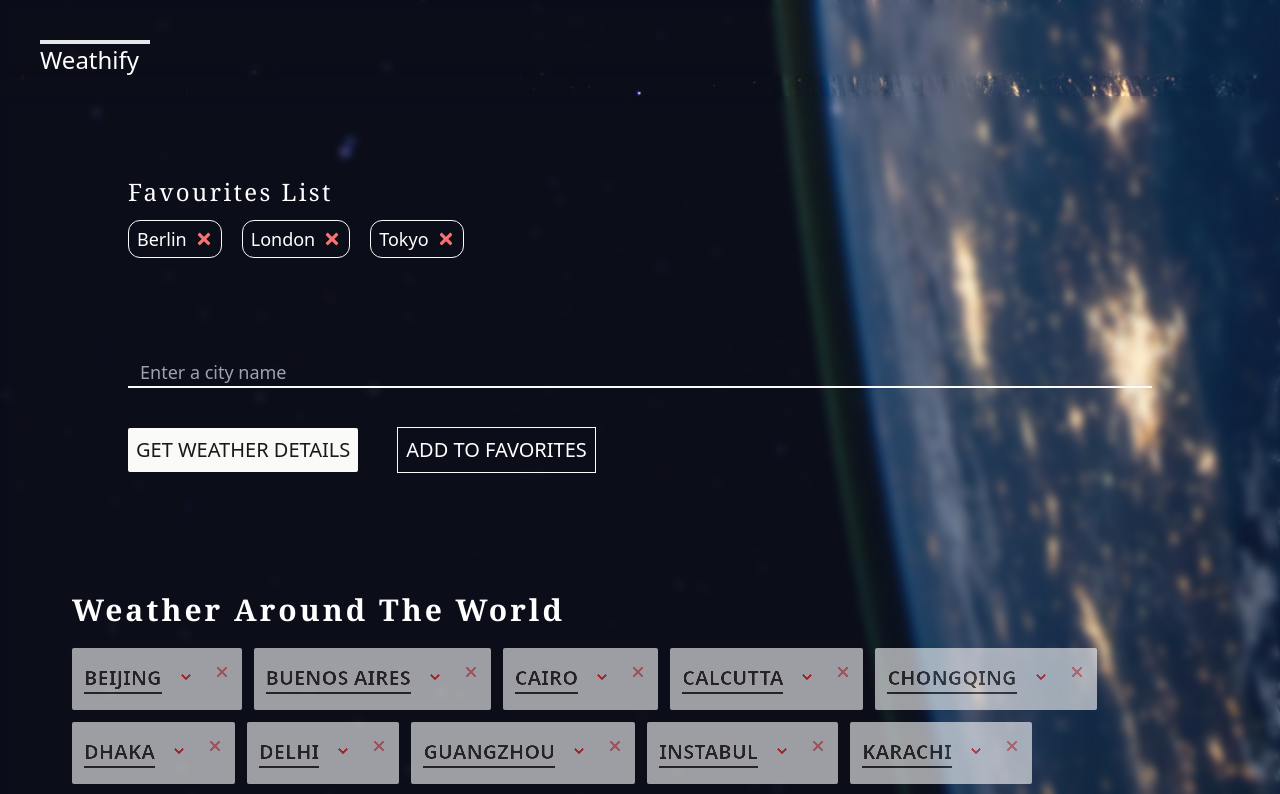
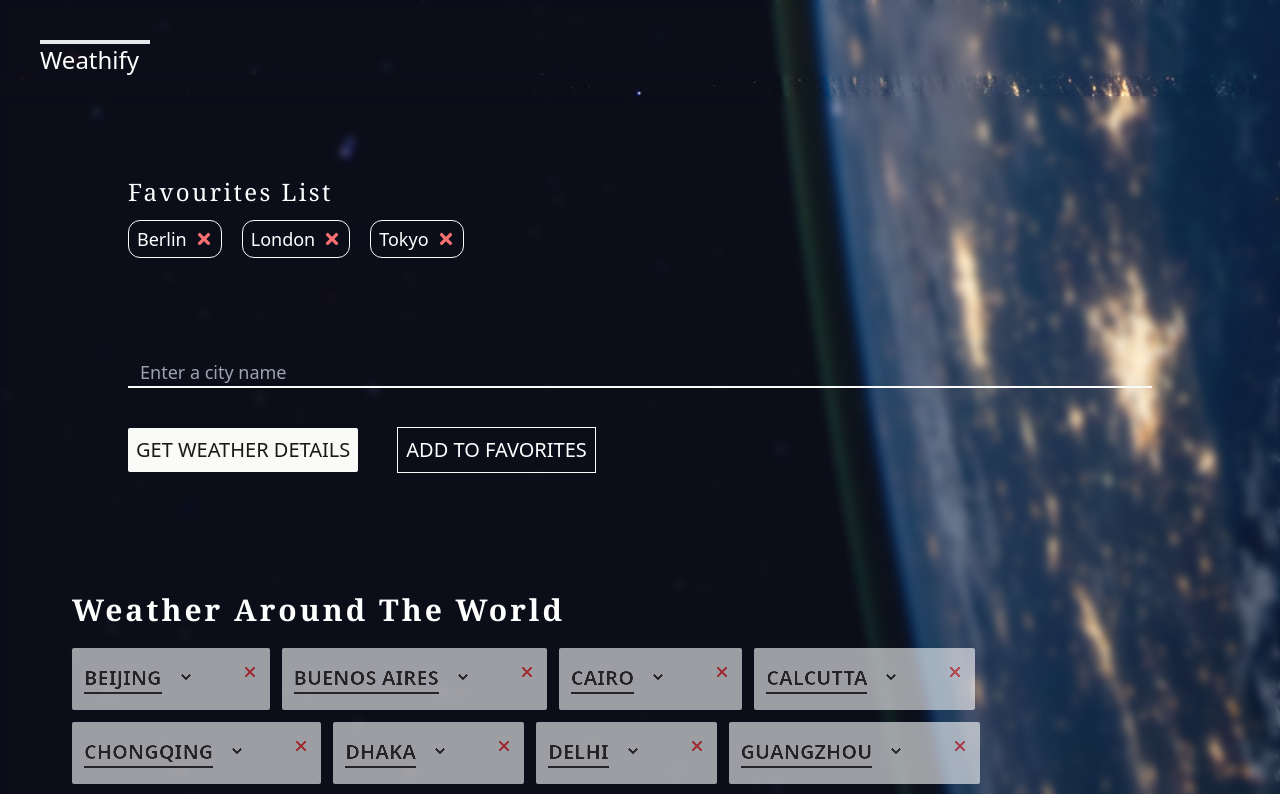
Before and after one commit to Riri202/weathify, a React (Create React App) app: page / in a window 1280 px wide. Shown: the top 794 px of the page. Built offline with nearby package versions, Linux system fonts and the light colour scheme; no server answers.

Commit message:
style: fix space between

```diff
--- a/src/components/LargestCities.tsx
+++ b/src/components/LargestCities.tsx
@@ -57,17 +57,17 @@ export const  LargestCities: React.FC<LargestCitiesProps> = ({setCity, tempData,
         <div className='flex flex-col md:flex-row md:flex-wrap w-[80vw] md:w-auto'>
             {cities && cities.map((city, key) => {
                 return (
-                <div key={key} className='flex mb-3 pt-4 pb-4 pl-3 pr-3 mr-3 flex-row justify-between items-start space-x-5 w-auto rounded-sm cursor-pointer bg-stone-50 opacity-60 brightness-200 hover:opacity-100 active:opacity-100 focus:opacity-100 transition-all ease-in-out duration-150'>
+                <div key={key} className='flex mb-3 pt-4 pb-4 pl-3 pr-3 mr-3 flex-row justify-between items-start space-x-12 w-auto rounded-sm cursor-pointer bg-stone-50 opacity-60 brightness-200 hover:opacity-100 active:opacity-100 focus:opacity-100 transition-all ease-in-out duration-150'>
                     <div className=''>
                         <Link to='/weatherDetails'>
                         <button className='text-xl text-stone-900  border-b-2 border-b-stone-900 font-bold uppercase' onClick={() => getWeather(city)}>
                         {city}
                         </button>
                         </Link>
-                        <button onClick={() => showCityTemp(city)} className='text-red-900 ml-4'><FaAngleDown/></button>
+                        <button onClick={() => showCityTemp(city)} className='text-stone-900 ml-4'><FaAngleDown/></button>
                         {city === cityName ?  <p className='text-red-900 text-xl md:text-3xl mt-3'>{temp} ºC</p> : null}
                     </div>
-                        <button onClick={() => deleteCities(city)}><FaTimes className='text-red-500 font-bold'/></button>
+                        <button onClick={() => deleteCities(city)}><FaTimes className='text-red-600 font-bold'/></button>
                 </div>
                 )
             })}
```
